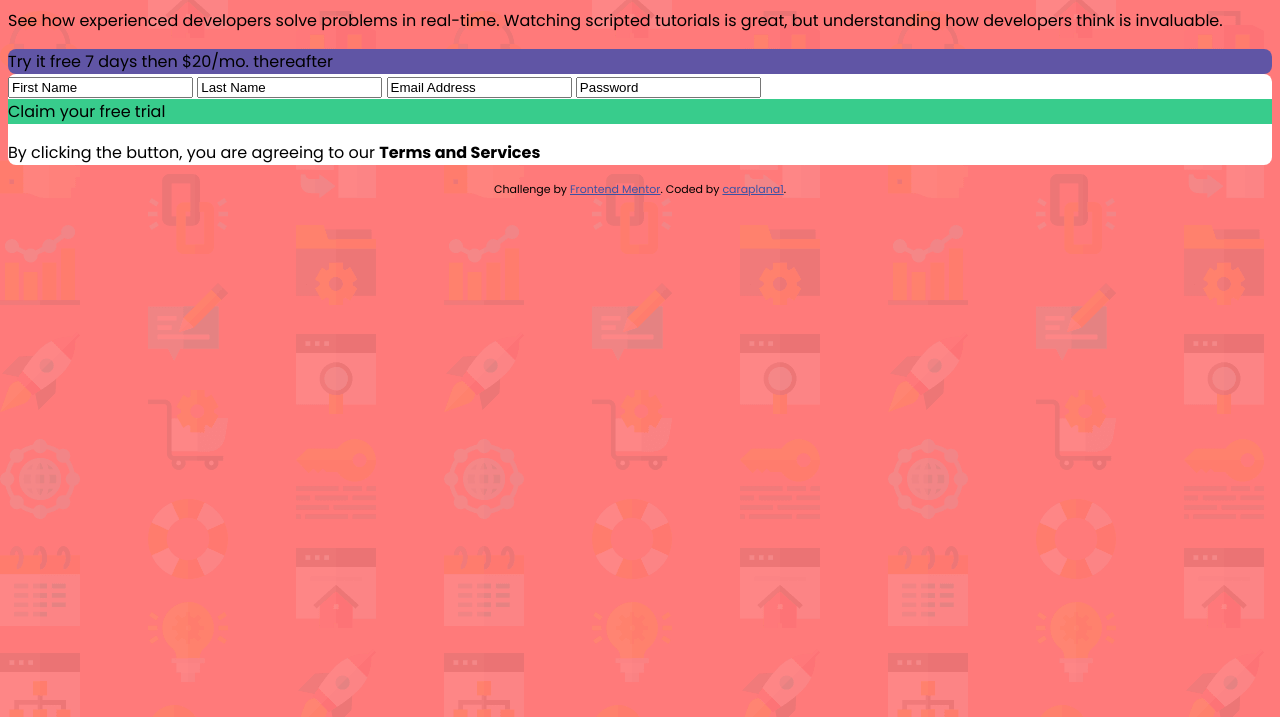
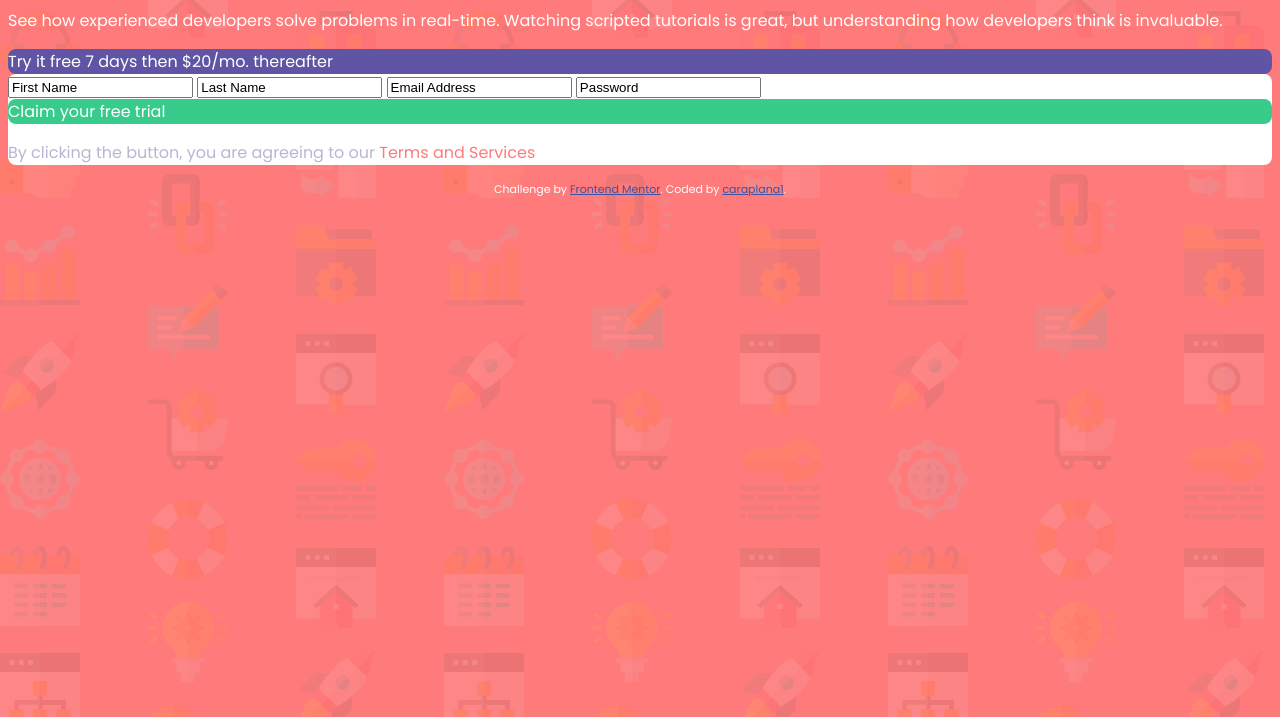
Before and after one commit to caraplana1/Intro-Component-With-Signup-Form-Master, a plain HTML site: page index.html in a window 1280 px wide. Shown: the part 83-800 px from the top of the page. Drawn offline with Linux system fonts and the light colour scheme.

Commit message:
Text colors

```diff
--- a/index.html
+++ b/index.html
@@ -42,7 +42,7 @@
 
 			<div class="register">Claim your free trial</div>
 
-			<p>By clicking the button, you are agreeing to our <b class="terms">Terms and Services</b></p>
+			<p>By clicking the button, you are agreeing to our <span class="terms">Terms and Services</span></p>
 
 		</div>
 	</main>
--- a/style.css
+++ b/style.css
@@ -2,6 +2,7 @@ body{
 	font-size: 16px;
 	font-family: 'Poppins', sans-serif;
 	background-color: hsl(0, 100%, 74%);
+	color: white;
 }
 
 #card{
@@ -9,13 +10,22 @@ body{
 	border-radius: .5rem;
 }
 
+#card p{
+	color: hsl(246, 25%, 77%);
+}
+
 #info{
 	background-color: hsl(248, 32%, 49%);
 	border-radius: .5rem;
 }
 
+.terms{
+	color: hsl(0, 100%, 74%);
+}
+
 .register{
 	background-color: hsl(154, 59%, 51%);
+	border-radius: .5rem;
 }
 
 /*Mobile Screen*/
```
